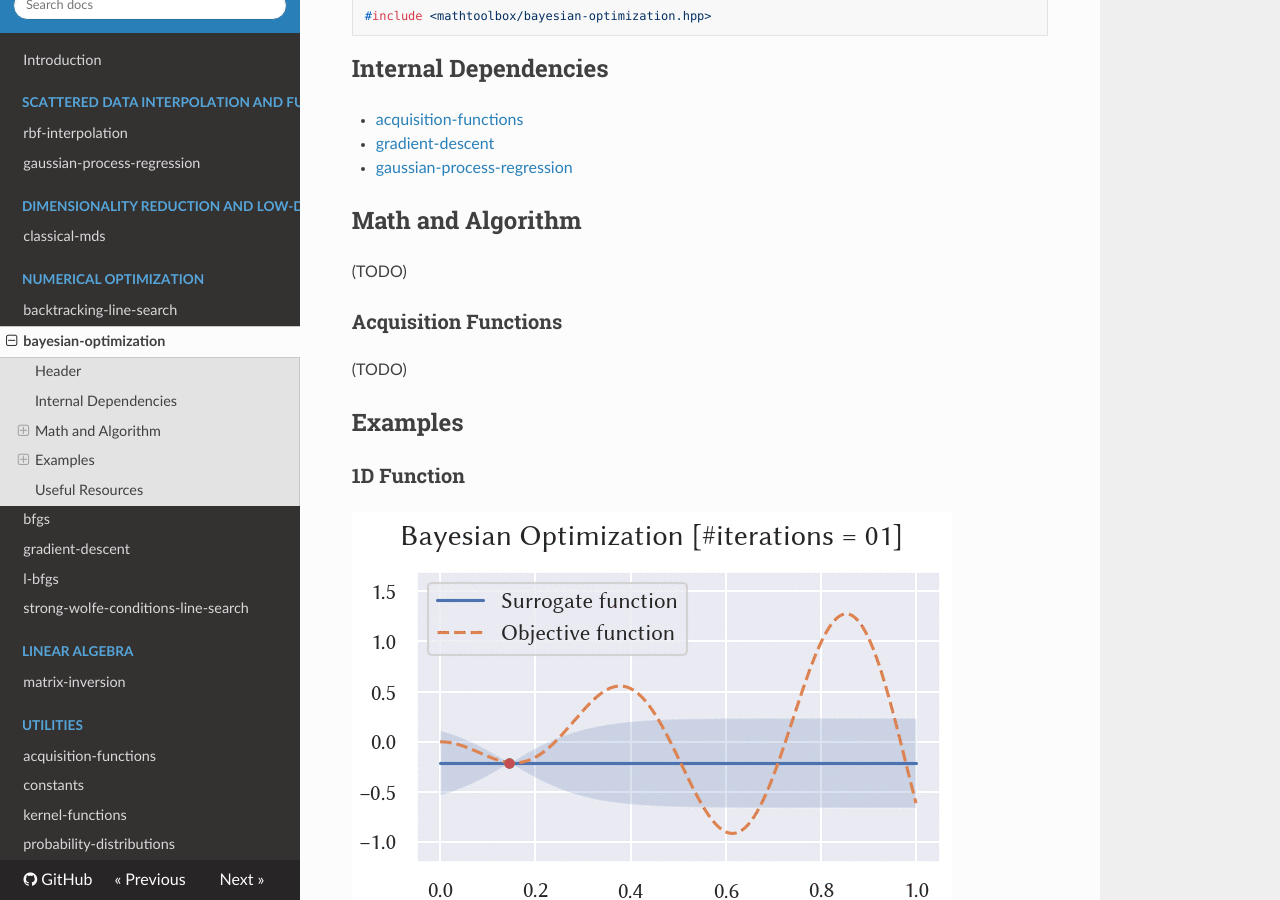
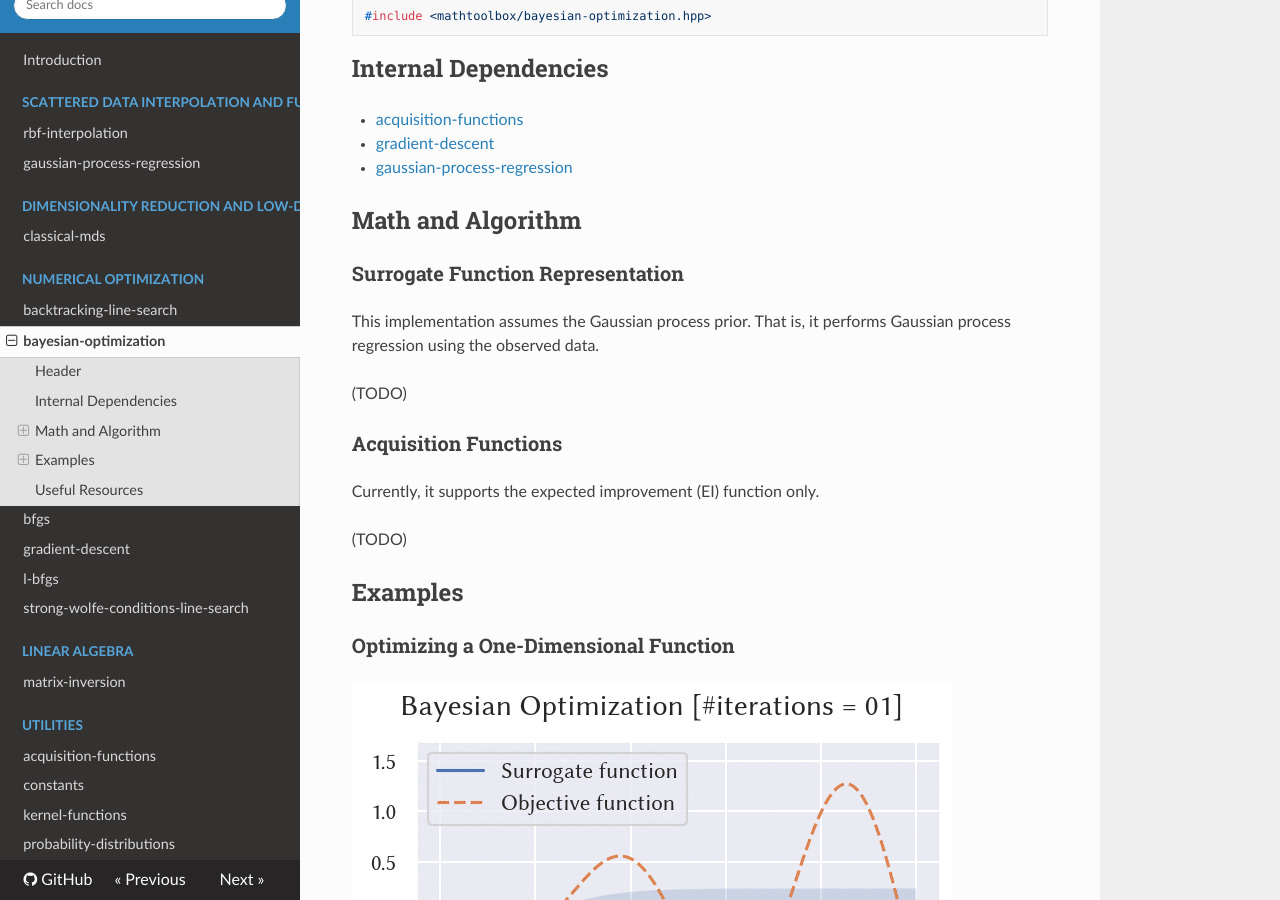
Before and after one commit to yuki-koyama/mathtoolbox, an MkDocs documentation site: the page built from docs/bayesian-optimization.md, in a window 1280 px wide and 900 px high, scrolled down 364 px. Built offline with MkDocs 1.6.1, drawn with Linux system fonts in a browser that asks for light colours; nearby versions of some CDN libraries; formulas are drawn with MathJax 3; some of the changed text lies outside the part shown.

Commit message:
Update docs

```diff
--- a/docs/bayesian-optimization.md
+++ b/docs/bayesian-optimization.md
@@ -18,15 +18,21 @@ BO is likely to find reasonable solutions with fewer function evaluations than o
 
 ## Math and Algorithm
 
+### Surrogate Function Representation
+
+This implementation assumes the Gaussian process prior. That is, it performs Gaussian process regression using the observed data.
+
 (TODO)
 
 ### Acquisition Functions
+
+Currently, it supports the expected improvement (EI) function only.
 
 (TODO)
 
 ## Examples
 
-### 1D Function
+### Optimizing a One-Dimensional Function
 
 ![](./bayesian-optimization/1d.gif)
 
@@ -60,4 +66,5 @@ const Eigen::VectorXd x_star = optimizer.GetCurrentSolution();
 ## Useful Resources
 
 - Yuki Koyama, Issei Sato, Daisuke Sakamoto, and Takeo Igarashi. 2017. Sequential line search for efficient visual design optimization by crowds. ACM Trans. Graph. 36, 4, pp.48:1--48:11 (2017). DOI: <https://doi.org/10.1145/3072959.3073598>
+- Bobak Shahriari, Kevin Swersky, Ziyu Wang, Ryan P. Adams, and Nando de Freitas. 2016. Taking the Human Out of the Loop: A Review of Bayesian Optimization. Proc. IEEE 104, 1, pp.148--175 (2016). DOI: <https://doi.org/10.1109/JPROC.2015.2494218>
 - (TODO)
```
Also changed, not shown: docs/gaussian-process-regression.md (+10 -0 lines).
